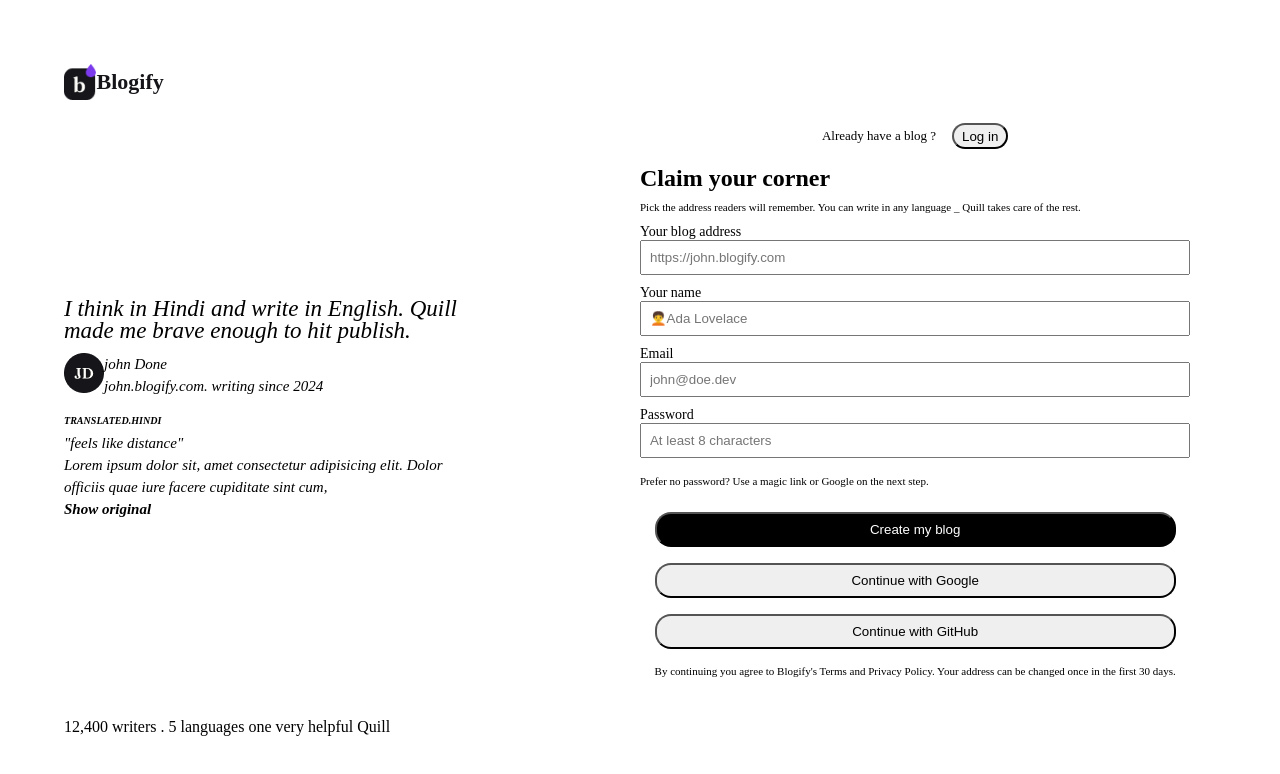
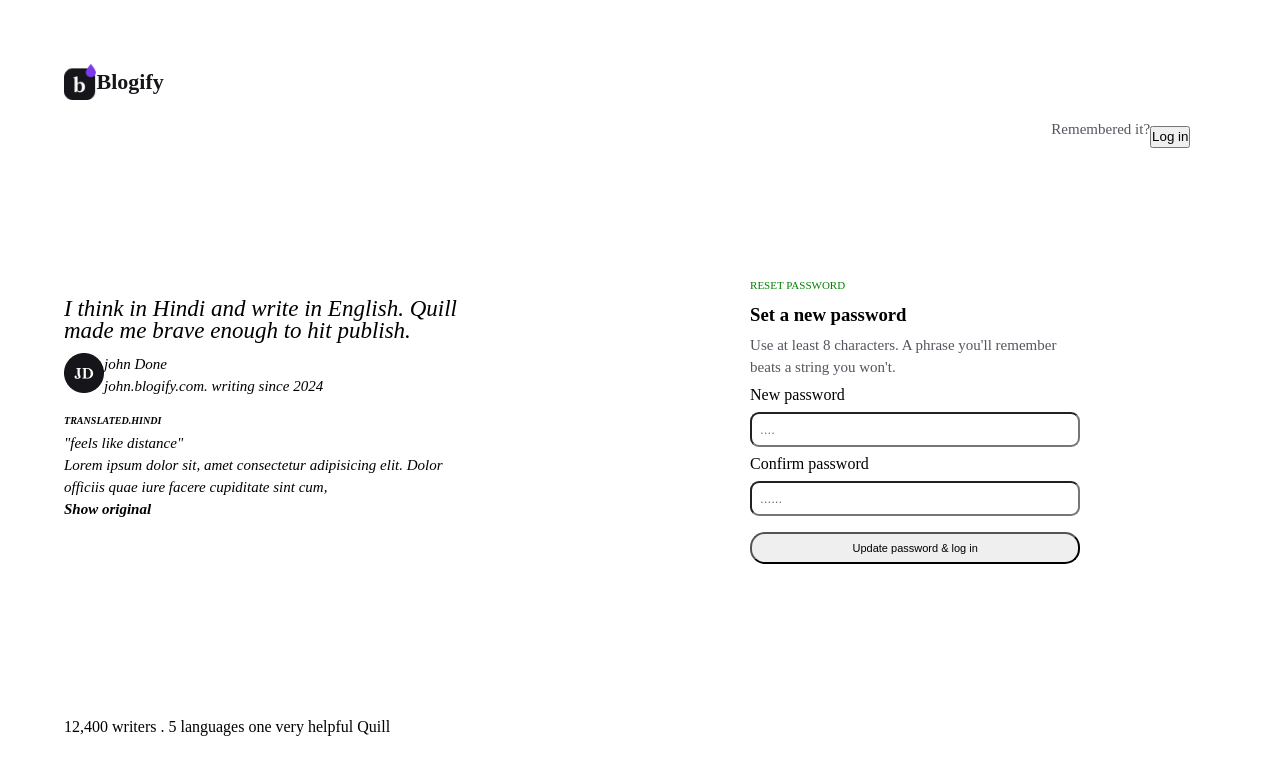
Before and after one commit to sahiba2503/currentProject, a React (Vite) app in the folder vite-project/: page / in a window 1280 px wide. Shown: the top 774 px of the page. Built offline with nearby package versions, Linux system fonts and the light colour scheme.

Commit message:
add setNewPage

```diff
--- a/vite-project/src/App.jsx
+++ b/vite-project/src/App.jsx
@@ -2,13 +2,15 @@
 import './App.css';
 import Signin from './component/signin';
 import CheckInbox from "./component/CheckInbox";
-import SignUp from "./component/Signup.jsx";
+// import SignUp from "./component/Signup.jsx";
 import {Routes,Route} from "react-router"
+import SetNewPassword from './component/SetNewPassword.jsx';
 function App() {
   return (
     <div className='mainContainer'>
       <Routes>
-        <Route path="/" element={<SignUp/>}></Route>
+        {/* <Route path="/" element={<SignUp/>}></Route> */}
+        <Route path="/" element={<SetNewPassword/>}></Route>
         <Route path="/login" element={<Signin/>}></Route>
         <Route path="/check" element={<CheckInbox/>}></Route>
          </Routes>
--- /dev/null
+++ b/vite-project/src/component/SetNewPassword.jsx
@@ -0,0 +1,27 @@
+
+import LeftAuthPage from "./LeftAuthPage";
+function SetNewPassword() {
+  return (
+     <div className="AuthContainer">
+      <LeftAuthPage />
+
+        <div className="rightPartAuth">
+            <div className="formremember"><p>Remembered it?</p><button>Log in</button> </div>
+            <div className="formContainer">
+                     <p style={{color:"green",fontSize:"11px",Color:"#4F46E5"}}>RESET PASSWORD</p>
+            <h3>Set a new password</h3>
+            <p>Use at least 8 characters. A phrase you'll remember beats a string you won't.</p>
+            <lable>New password</lable>
+            <input type="password" placeholder="...." />
+            <lable>Confirm password</lable>
+            <input type="password" placeholder="......" />
+            <button>Update password & log in</button>
+                            </div>
+
+
+      </div>
+    </div>
+  )
+}
+
+export default SetNewPassword
--- a/vite-project/src/component/auth.css
+++ b/vite-project/src/component/auth.css
@@ -110,3 +110,41 @@
     flex-direction: column;
     justify-content: space-between;
 }
+.formremember{
+    width: 100%;
+    height: 38px;
+    display: flex;
+    flex-direction: row;
+    justify-content: right;
+}
+
+.formContainer{
+    display: flex;
+    flex-direction: column;
+    justify-content: left;
+    padding: 20%;
+}
+.rightPartAuth p{
+    font-size: 15px;
+    color:#55555F;
+    font-weight: 400;
+    line-height: 22px;
+}
+.formContainer p,input,label,button{
+    margin: 0.5rem 0;
+}
+.formContainer input{
+padding: 0.5rem;
+border-radius: 9px;
+}
+.formContainer button{
+padding: 0.5rem;
+text-align: center;
+border-radius: 15px;
+font-size: 11px;
+}
+.formContainer label{
+    font-size: 14px;
+    font-weight: 500;
+    color:#16161A;
+}
```
